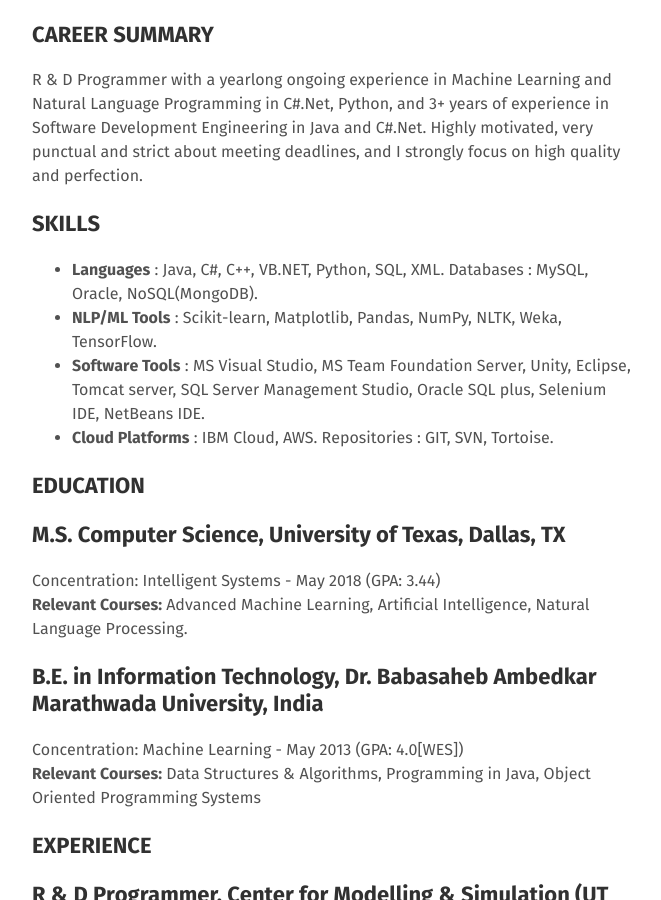
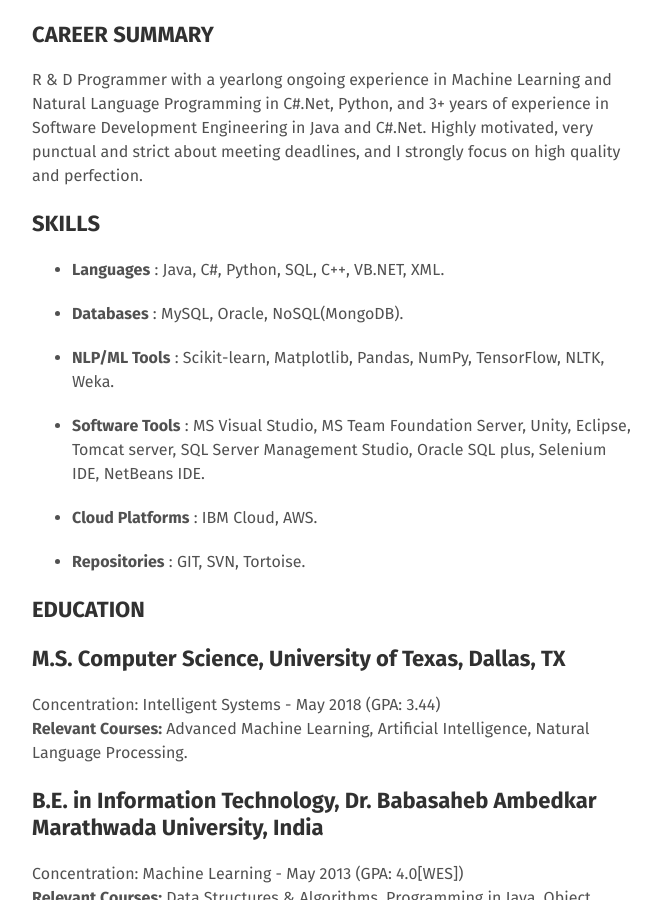
Before and after one commit to madhuradole/madhuradole.github.io, a Jekyll site: the page built from resume.md, in a window 1280 px wide and 900 px high, scrolled down 384 px. Shown: the whole window, without its empty margins (308-969 px from the left). Built offline with Jekyll 4.4.1, drawn with Linux system fonts in a browser that asks for light colours; some of the changed text lies outside the part shown.

```diff
--- a/resume.md
+++ b/resume.md
@@ -13,10 +13,19 @@ R & D Programmer with a yearlong ongoing experience in Machine Learning and Natu
 
 #### SKILLS
 
-- **Languages**  : Java, C#, C++, VB.NET, Python, SQL, XML. Databases  : MySQL, Oracle, NoSQL(MongoDB).
-- **NLP/ML Tools**  : Scikit-learn, Matplotlib, Pandas, NumPy, NLTK, Weka, TensorFlow.
-- **Software Tools**  : MS Visual Studio, MS Team Foundation Server, Unity, Eclipse, Tomcat server, SQL Server    Management Studio, Oracle SQL plus, Selenium IDE, NetBeans IDE.
-- **Cloud Platforms** : IBM Cloud, AWS. Repositories  : GIT, SVN, Tortoise.
+- **Languages**  		: Java, C#, Python, SQL, C++, VB.NET, XML.
+
+- **Databases**  		: MySQL, Oracle, NoSQL(MongoDB).
+
+- **NLP/ML Tools**   	: Scikit-learn, Matplotlib, Pandas, NumPy, TensorFlow, NLTK, Weka.
+
+- **Software Tools**  	: MS Visual Studio, MS Team Foundation Server, Unity, Eclipse, Tomcat server, SQL
+
+     				  Server Management Studio, Oracle SQL plus, Selenium IDE, NetBeans IDE.
+
+- **Cloud Platforms** : IBM Cloud, AWS.
+
+- **Repositories**  	: GIT, SVN, Tortoise.
 
 #### EDUCATION
 
@@ -44,11 +53,11 @@ Concentration: Machine Learning - May 2013 (GPA: 4.0[WES])
 
 ##### Senior Software Developer (Designation: Systems Engineer) at TATA Consultancy Services Jul. 2013 – Jun. 2016
 
-- ## Website Developer & Team Lead (TCS internal – Java, J2EE, EJB) (6 months)
+- ##### Website Developer & Team Lead (TCS internal – Java, J2EE, EJB) (6 months)
 
   - Led a team of six developers to build one of the three modules in a Website development project (Hotel Management) using MVC architectural pattern with Java, JDBC, JSP, Servlets, HTML, CSS and JavaScript.
 
-- ## Software Developer in Delivery Project (TCS client – C#, .NET, SQL) (2.5 years)
+- ##### Software Developer in Delivery Project (TCS client – C#, .NET, SQL) (2.5 years)
 
   - Developed a language interpreter for OTX (ISO specified XML files) in C#.
   - Developed innovative ideas for Process Improvement, using WCF applications, VB.NET and SQL.
```
Also changed, not shown: other parts of resume.md (+5 -0 lines).
